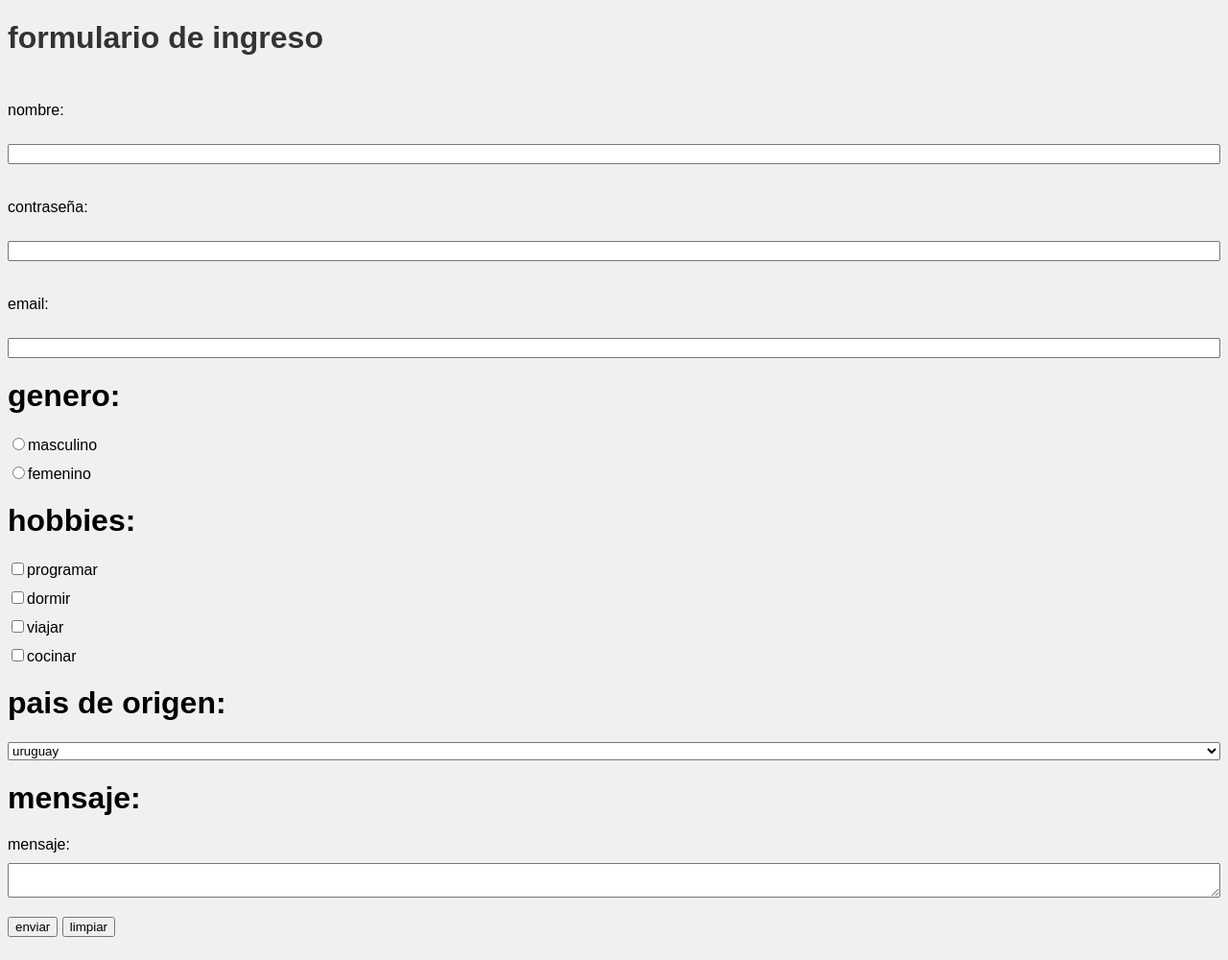
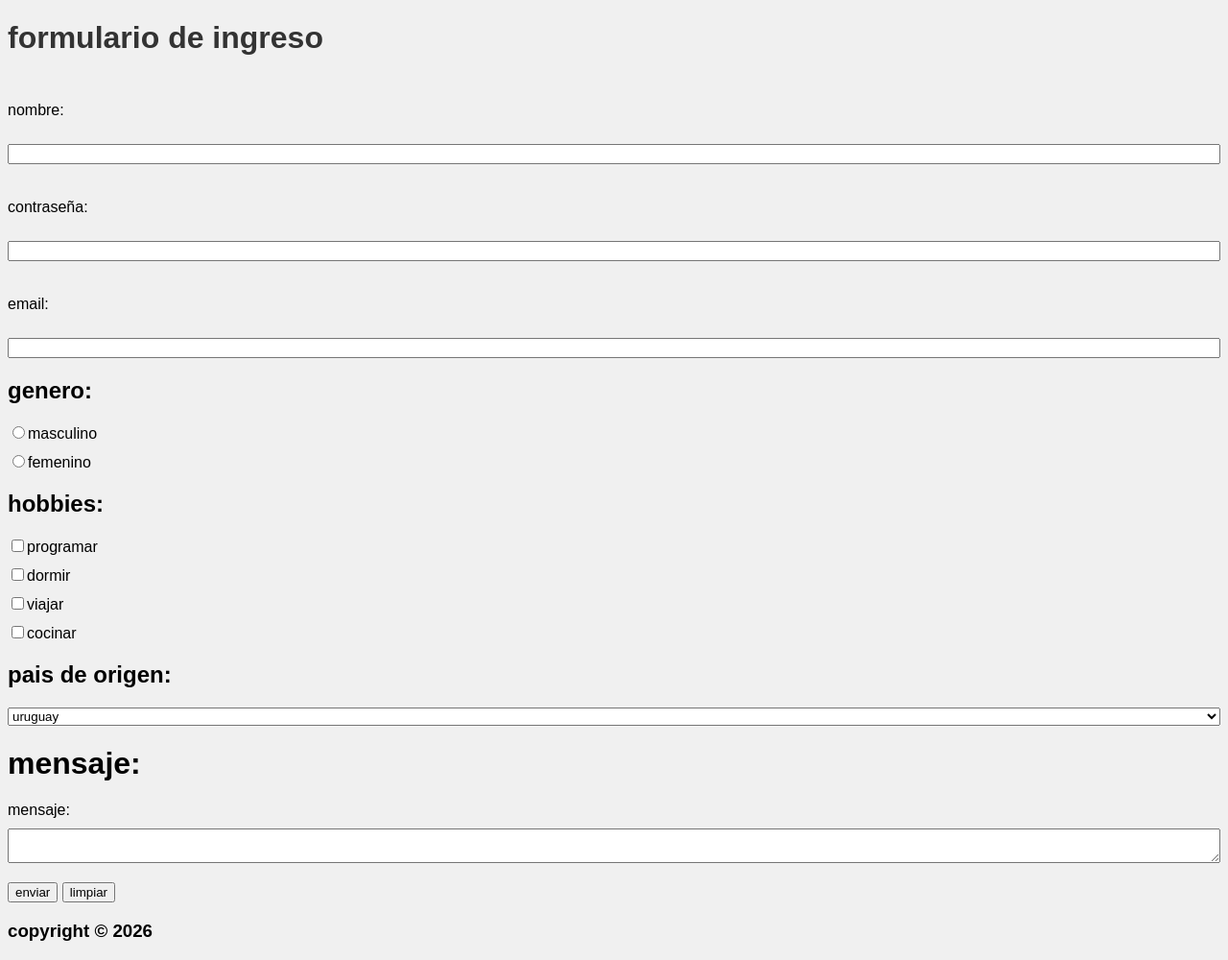
Before and after one commit to rosoval/primera_pagina_html, a plain HTML site: page formulario.html in a window 1280 px wide. Shown: the whole page at 96% size. Drawn offline with Linux system fonts and the light colour scheme.

Commit message:
cuarto commit

```diff
--- a/formulario.html
+++ b/formulario.html
@@ -21,10 +21,16 @@
     </style>
 </head>
 <body>
-<p></p>
-<form action="/"method="get">
-    <h1 class="h1">formulario de ingreso</h1>
 
+    <p></p>
+
+    <form action="/"method="get">
+
+        <header>
+        <h1 class="h1">formulario de ingreso</h1>
+    </header>
+
+    <main>
     <div class="container">
         <label for="nombre"></label>
         <p>nombre:</p>
@@ -38,6 +44,8 @@
         <p>email:</p>
         <input type="email" id="email" name="email" required>
     </div>
+</main>
+  <article>
 <h1>genero:</h1>
     <div class="container">
     <label>
@@ -47,6 +55,9 @@
         <input type="radio"name="genero" value="femenino">femenino
     </label>
 </div>
+</article>
+
+<section>
 <h1>hobbies:</h1>
     <div class="container">
     <label>
@@ -62,6 +73,10 @@
         <input type="checkbox"name="hobby" value="cocinar">cocinar
     </label>
 </div>
+</section>
+
+<section>
+
 <h1>pais de origen:</h1>
 <div class="container">
 <select name="pais" id="pais">
@@ -71,14 +86,24 @@
     <option value="py">paraguay</option>
 </select>
 </div>
+</section>
+
+<footer>
+
 <h1>mensaje:</h1>
 <div class="container">
     <label for="texto">mensaje:</label>
     <textarea name="mensaje" id="texto"></textarea>
 </label>
 </div>
+
 <button type="submit">enviar</button>
 <button type="reset">limpiar</button>
 </form>
+
+
+    <h3>copyright &copy; 2026</h3>
+</footer>
+
 </body>
 </html>
```
